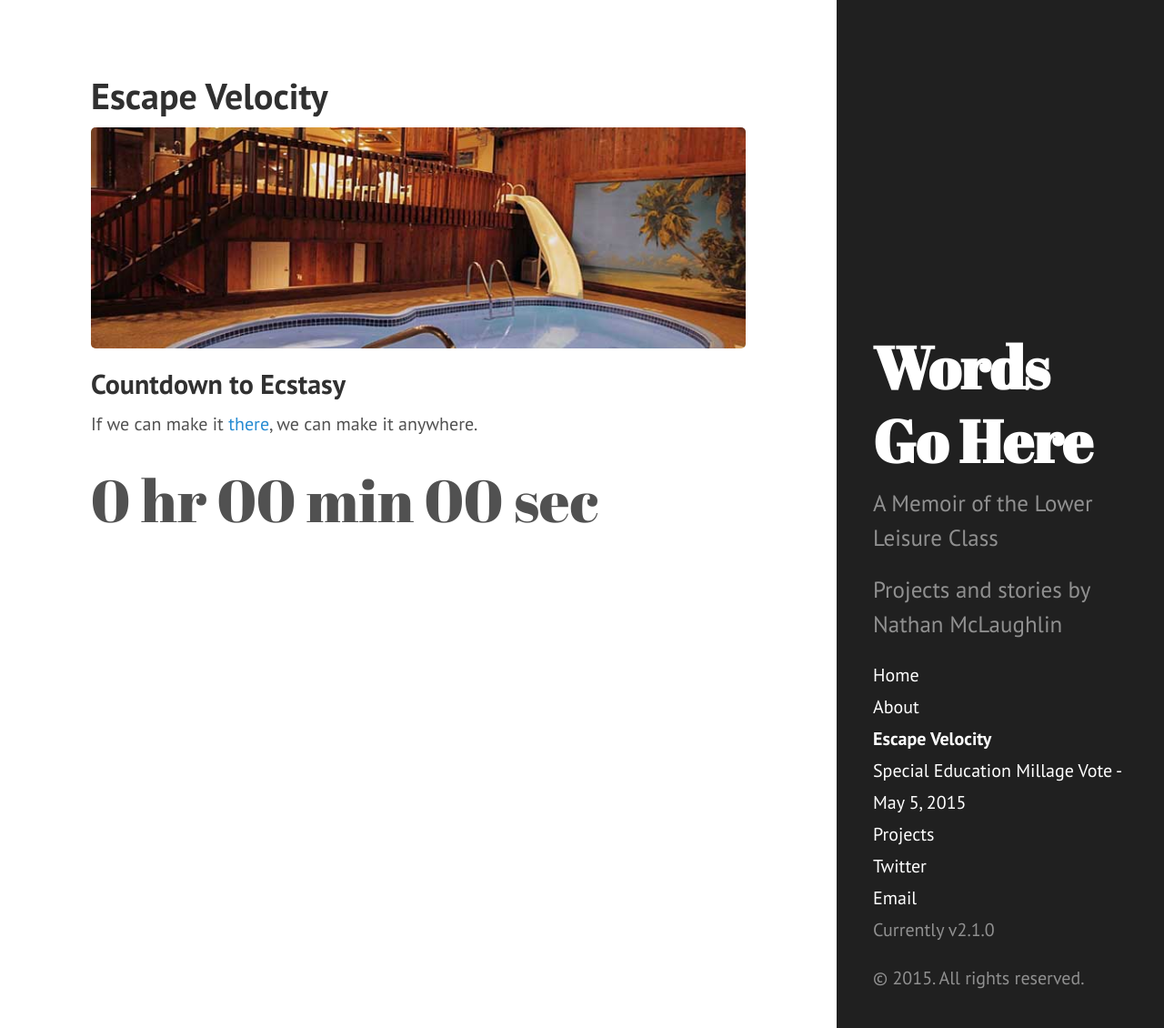
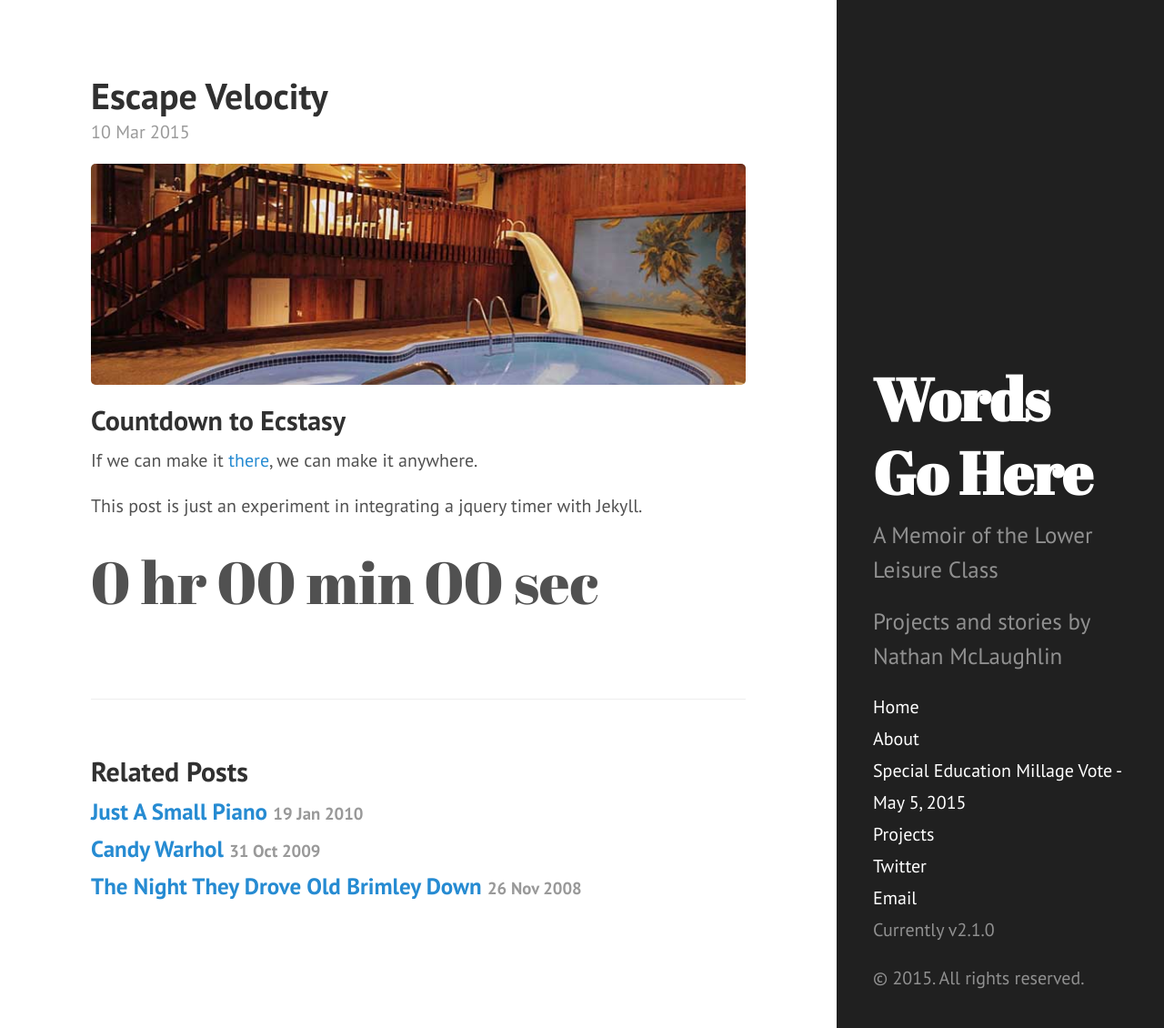
Before and after one commit to nathanmclaughlin/nathanmclaughlin.github.io, a Jekyll site: the page built from _posts/2015-03-10-escape-velocity.md, in a window 1280 px wide and 1130 px high. Shown: the whole window at 91% size. Built offline with Jekyll 4.4.1, drawn with Linux system fonts in a browser that asks for light colours; Markdown is read by kramdown in place of the engine named in the settings.

Commit message:
Moved Escape Velocity from page to post
Did not need it in the menu.

```diff
--- a/escape-velocity.md
+++ b/_posts/2015-03-10-escape-velocity.md
@@ -1,6 +1,6 @@
 ---
 title: Escape Velocity
-layout: page
+layout: post
 custom_css: timer
 custom_js:
 - jquery-2.1.3.min
@@ -12,4 +12,6 @@ custom_js:
 ## Countdown to Ecstasy
 If we can make it [there](https://www.google.com/maps/place/Sybaris/@41.507022,-87.79876,17z/data=!3m1!4b1!4m2!3m1!1s0x880e1473a6793d01:0x9d8ccbc91ab30b2b), we can make it anywhere.
 
+This post is just an experiment in integrating a jquery timer with Jekyll.
+
 {% include timer.html %}
```
Also changed, not shown: 11 other files.
